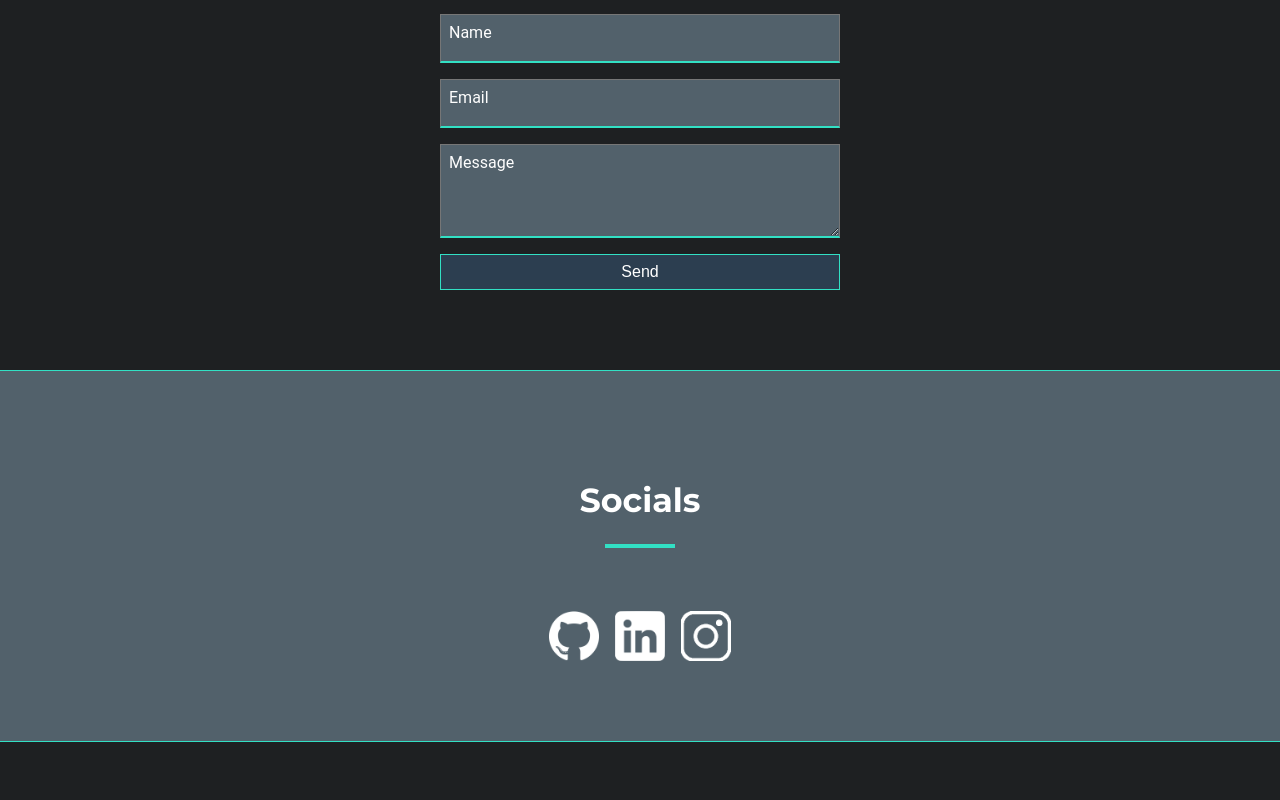
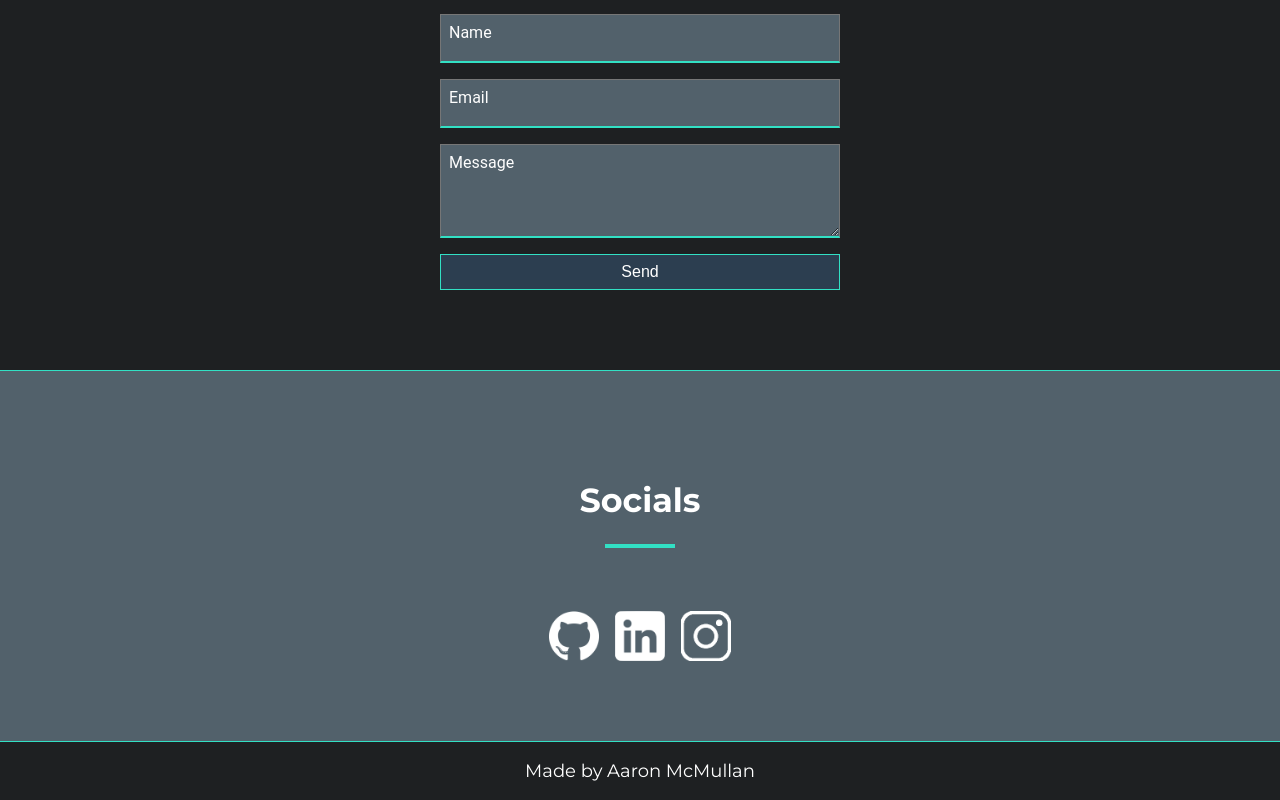
Before and after one commit to aaronzor/react-portfolio-aaron, a React (Create React App) app: page / in a window 1280 px wide. Shown: the part 3174-3974 px from the top of the page. Before the commit the page ends 3916 px from the top, so only its background shows below. Built offline with nearby package versions, Linux system fonts and the light colour scheme; the HTML template or start-up script is replaced by a standard one.

Commit message:
Footer implemented

```diff
--- a/src/App.js
+++ b/src/App.js
@@ -8,6 +8,7 @@ import Skills from './components/skills/Skills';
 import Projects from './components/projects/Projects';
 import Contact from './components/contact/Contact';
 import Socials from './components/socials/Socials';
+import Footer from './components/footer/Footer';
 
 function App() {
   return (
@@ -18,6 +19,7 @@ function App() {
       <Projects />
       <Contact />
       <Socials />
+      <Footer />
     </div>
   );
 }
--- /dev/null
+++ b/src/components/footer/Footer.js
@@ -0,0 +1,12 @@
+import React from 'react';
+import './footer.css';
+
+const Footer = () => {
+  return (
+    <footer>
+      <p className='copyright'>Made by Aaron McMullan</p>
+    </footer>
+  );
+};
+
+export default Footer;
--- /dev/null
+++ b/src/components/footer/footer.css
@@ -0,0 +1,3 @@
+.copyright {
+  text-align: center;
+}
```
